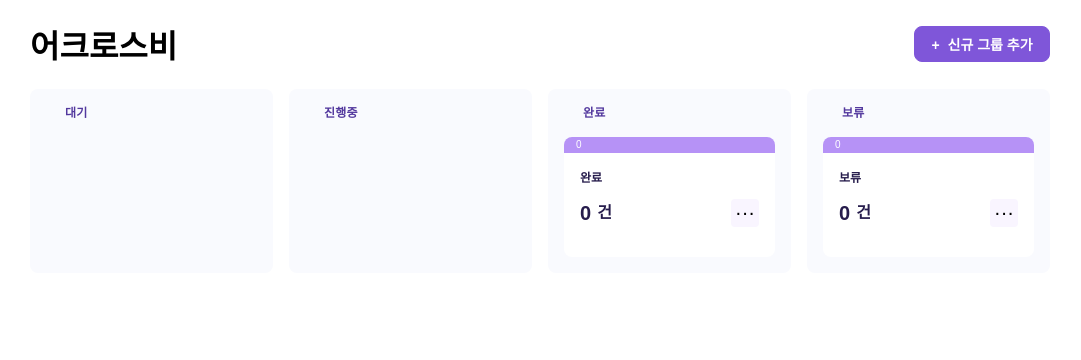
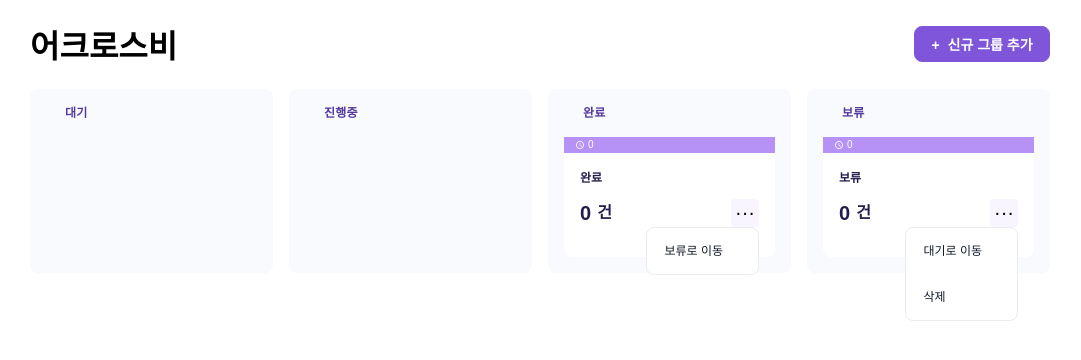
Before and after one commit to JongMany/accross_b, a React (Create React App) app in the folder apps/frontend/react-app/: page / in a window 1280 px wide. Shown: the top 360 px of the page, without its empty margins (100-1181 px from the left). Built offline with nearby package versions, Linux system fonts and the light colour scheme; a web font is replaced by a local one.

Commit message:
feat: 모달창 구현

```diff
--- a/apps/frontend/react-app/package.json
+++ b/apps/frontend/react-app/package.json
@@ -72,6 +72,7 @@
       "react-hooks/exhaustive-deps": "error",
       "react-hooks/rules-of-hooks": "error",
       "implicit-arrow-linebreak": "off",
+      "react/jsx-one-expression-per-line": "off",
       "no-case-declarations": "off",
       "max-len": "off",
       "react/jsx-key": 2,
--- a/apps/frontend/react-app/src/app/_components/GroupCard.tsx
+++ b/apps/frontend/react-app/src/app/_components/GroupCard.tsx
@@ -1,18 +1,40 @@
 import { css } from '@emotion/react';
 import styled from '@emotion/styled';
+import { GroupStatus } from 'shared-types';
+import GroupCardModal from './GroupCardModal';
 
 export default function GroupCard({
   name,
   count,
   createdAt,
+  id,
+  status,
 }: {
   name: string;
   count: number;
   createdAt: number;
+  id: string;
+  status: GroupStatus;
 }) {
   return (
     <Card>
-      <div className="date">{createdAt}</div>
+      <div className="date">
+        <svg
+          width="8"
+          height="8"
+          viewBox="0 0 8 8"
+          fill="none"
+          xmlns="http://www.w3.org/2000/svg"
+        >
+          <path
+            fillRule="evenodd"
+            clipRule="evenodd"
+            d="M3.996 0C1.788 0 0 1.792 0 4C0 6.208 1.788 8 3.996 8C6.208 8 8 6.208 8 4C8 1.792 6.208 0 3.996 0ZM4.00015 7.1998C2.23215 7.1998 0.800146 5.7678 0.800146 3.9998C0.800146 2.2318 2.23215 0.799805 4.00015 0.799805C5.76815 0.799805 7.20015 2.2318 7.20015 3.9998C7.20015 5.7678 5.76815 7.1998 4.00015 7.1998ZM3.59961 2H4.19961V4.1L5.99961 5.168L5.69961 5.66L3.59961 4.4V2Z"
+            fill="white"
+          />
+        </svg>
+        <span>{createdAt}</span>
+      </div>
       <div
         css={css`
           padding: 16px;
@@ -29,6 +51,7 @@ export default function GroupCard({
           </div>
           <div className="setting">
             <span>···</span>
+            <GroupCardModal id={id} currentStatus={status} />
           </div>
         </div>
       </div>
@@ -40,7 +63,7 @@ const Card = styled.div`
   height: 120px;
   background: #fff;
   border-radius: 8px;
-  overflow: hidden;
+  /* overflow: hidden; */
 
   .date {
     height: 16px;
@@ -51,6 +74,7 @@ const Card = styled.div`
     line-height: 16px;
     display: flex;
     align-items: center;
+    gap: 4px;
   }
 
   .group-name {
@@ -89,6 +113,7 @@ const Card = styled.div`
       border-radius: 4px;
       cursor: pointer;
       font-size: 20px;
+      position: relative;
     }
   }
 `;
--- /dev/null
+++ b/apps/frontend/react-app/src/app/_components/GroupCardModal.tsx
@@ -0,0 +1,95 @@
+import styled from '@emotion/styled';
+import { GroupStatus } from 'shared-types';
+
+const GroupCardModalContainer = styled.div`
+  position: absolute;
+  z-index: 1;
+  padding: 4px;
+  width: 103px;
+  top: 100%;
+  right: 0;
+  border-radius: 8px;
+  border: 1px solid #eaecf0;
+  display: flex;
+  flex-direction: column;
+  justify-content: space-between;
+  align-items: center;
+  gap: 8px;
+  background-color: white;
+
+  span {
+    text-align: center;
+    padding: 0 12px;
+    width: 76px;
+    height: 38px;
+    border-radius: 6px;
+    font-size: 12px;
+    line-height: 18px;
+    color: #101828;
+    cursor: pointer;
+    transition: background-color 0.2s;
+    display: flex;
+    align-items: center;
+    &:hover {
+      background-color: #f9f5ff;
+    }
+  }
+`;
+
+type Props = {
+  id: string;
+  currentStatus: GroupStatus;
+};
+function GroupCardModal({ id, currentStatus }: Props) {
+  const nextStatus = getNextStatus(currentStatus);
+  console.log(id);
+
+  return (
+    <GroupCardModalContainer>
+      {nextStatus && <span>{convertStatusToKorean(nextStatus)} 이동</span>}
+      {currentStatus === 'PENDING' && <span>삭제</span>}
+    </GroupCardModalContainer>
+  );
+}
+
+function getNextStatus(currentStatus: GroupStatus) {
+  switch (currentStatus) {
+    case 'INIT':
+      return 'PROGRESS';
+    case 'PROGRESS':
+      return 'DONE';
+    case 'DONE':
+      return 'PENDING';
+    case 'PENDING':
+      // return null;
+      return 'INIT';
+    // case 'PENDING':
+    //   return 'PROGRESS';
+    // case 'PROGRESS':
+    //   return ['DONE', 'PENDING'];
+    // case 'DONE':
+    //   return null;
+    default:
+      throw new Error('Invalid status');
+  }
+}
+
+function convertStatusToKorean(status: GroupStatus | null) {
+  if (status === null) {
+    return null;
+  }
+  switch (status) {
+    case 'DONE':
+      return '완료로';
+    case 'PENDING':
+      return '보류로';
+    case 'PROGRESS':
+      return '진행중으로';
+    case 'INIT':
+      return '대기로';
+    default:
+      throw new Error('Invalid status');
+  }
+}
+
+export default GroupCardModal;
--- a/apps/frontend/react-app/src/app/page.tsx
+++ b/apps/frontend/react-app/src/app/page.tsx
@@ -6,10 +6,10 @@ import GroupCard from './_components/GroupCard';
 import CreateGroupDialog from './CreateGroupDialog';
 
 const Columns = [
-  { id: 'init', name: '대기' },
-  { id: 'progress', name: '진행중' },
-  { id: 'done', name: '완료' },
-  { id: 'pending', name: '보류' },
+  { id: 'init', name: '대기', status: 'INIT' },
+  { id: 'progress', name: '진행중', status: 'PROGRESS' },
+  { id: 'done', name: '완료', status: 'DONE' },
+  { id: 'pending', name: '보류', status: 'PENDING' },
 ] as const;
 
 export default function AppIndexPage() {
@@ -17,7 +17,6 @@ export default function AppIndexPage() {
   const closeModal = () => setIsModalOpen(false);
   const onModalOpen = () => setIsModalOpen(true);
   const { data, isError, isLoading } = useGroupList();
-  console.log(data);
 
   return (
     <Container>
@@ -68,6 +67,8 @@ export default function AppIndexPage() {
                         name={name}
                         count={orderCount}
                         createdAt={createdAt}
+                        id={id}
+                        status={column.status}
                       />
                     ),
                   )}
```
Also changed, not shown: 1 other file (tests, documents, lock files or other folders).
